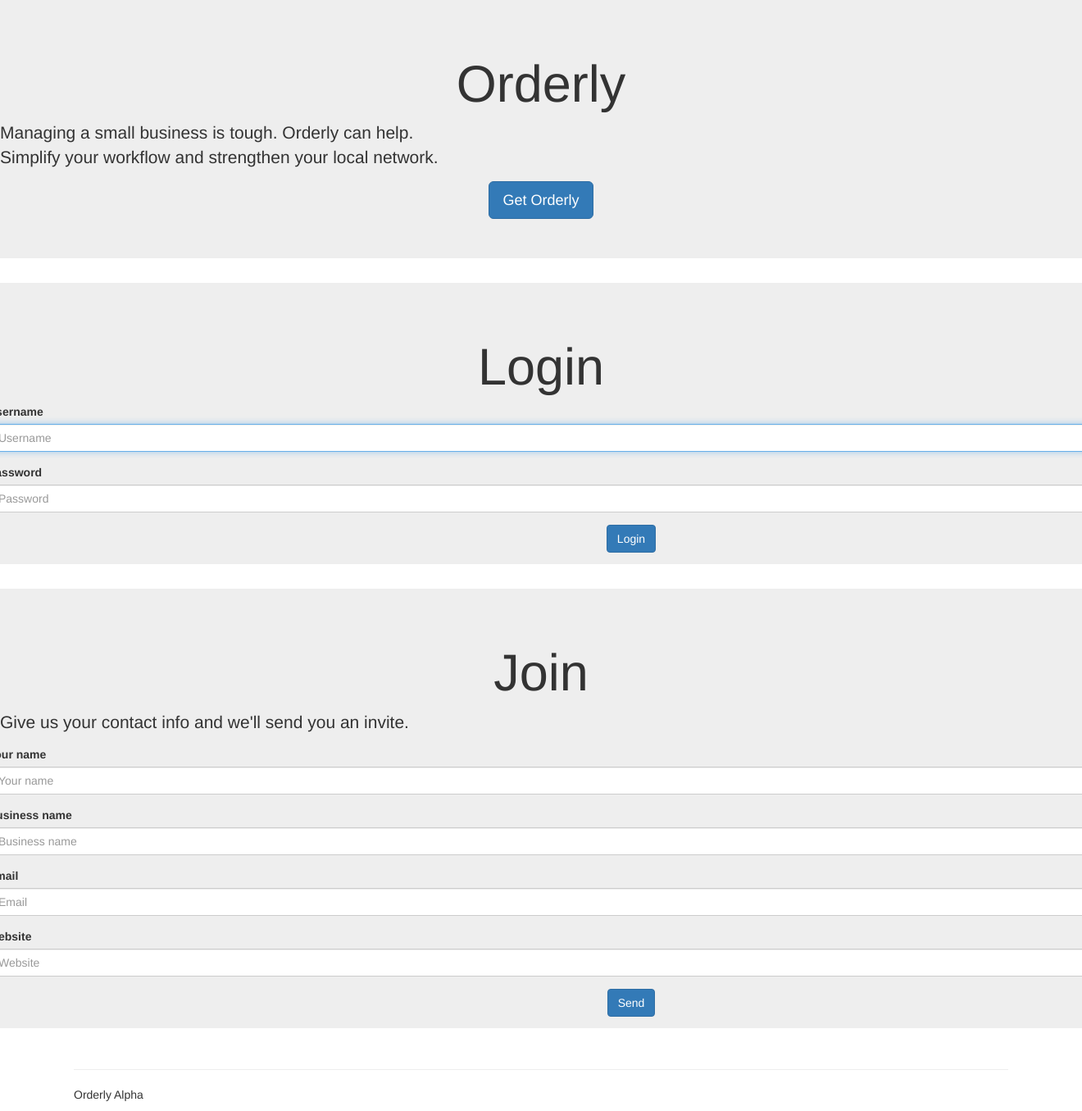
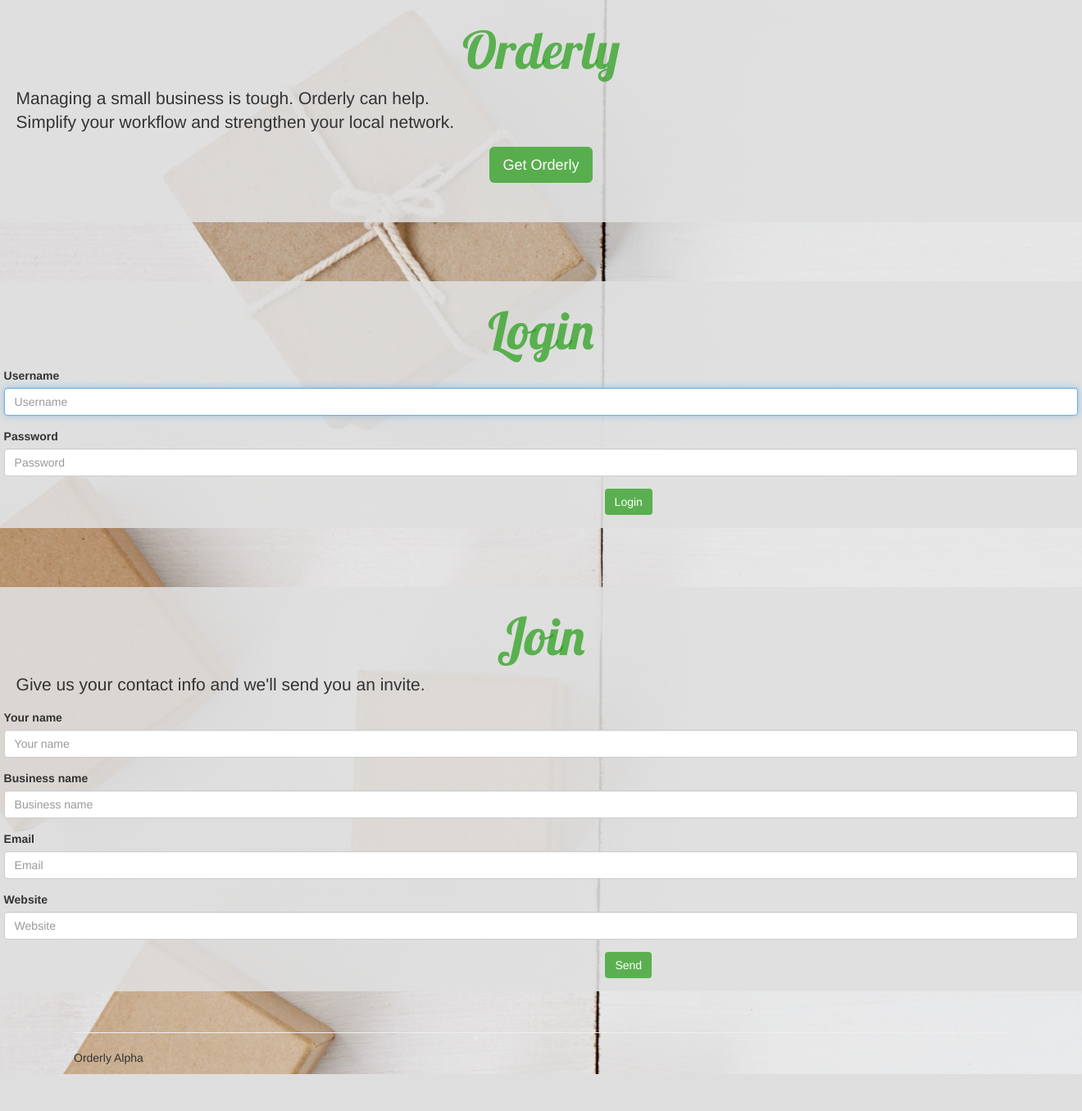
Before and after one commit to ARSoward/orderly, a Django app: page / in a window 1320 px wide; the page is wider, and only the part inside the window is pictured. Shown: that part at 82% size. After the commit the page ends 1310 px from the top of that part, so only its background shows below. Run offline with Django 3.2, Linux system fonts and the light colour scheme; some libraries are stand-ins or nearby versions.

Commit message:
reorganizing media

```diff
--- a/static/orders/css/orders.css
+++ b/static/orders/css/orders.css
@@ -36,17 +36,63 @@ a:hover {
     letter-spacing: 1px;
 }
 
-.orderDetailList .orderItem {
-    background: none;
-    color: #383838;
-    text-align: left;
+.order-spacer {
+    margin: .5em .05em;
 }
 
 .orderDetailList .filled {
     background: rgba(24, 153, 9, 0.67);
-    border: 3px solid rgba(24, 153, 9, 0.67);
+    border: none;
 }
 
 .control-label {
   vertical-align:middle!important;
 }
+
+.table td, .table th {
+   text-align: center;
+}
+
+/*landing page formatting*/
+.splash-page {
+    /* Leone Venter picture credit */
+    background: url("../images/boxes.jpg") no-repeat center center;
+    background-attachment: fixed;
+    /* Ensure the html element always takes up the full height of the browser window */
+    min-height:100%;
+    background-size:cover;
+}
+
+.space-div {
+  height: 3em;
+}
+
+.splash-div {
+  padding-top: .4em;
+  padding-left:  1.4em;
+  padding-right: 1.4em;
+  background-color: rgba(224, 224, 224, 0.88)
+}
+
+.w-100 {
+  width: 100% !important;
+}
+
+
+.transparent {
+  background: transparent;
+}
+.lobster {
+ font-family: Lobster;
+ color: rgba(24, 153, 9, 0.67) !important;
+ font-size: 110%;
+}
+
+.extra-jumbo {
+  font-size: 400%;
+}
+
+.my-button {
+  background-color: rgba(24, 153, 9, 0.67) !important;
+  border: none !important;
+}
```
Also changed, not shown: db.sqlite3, static/orders/images/box.jpg (added), static/orders/images/boxes.jpg (added).
